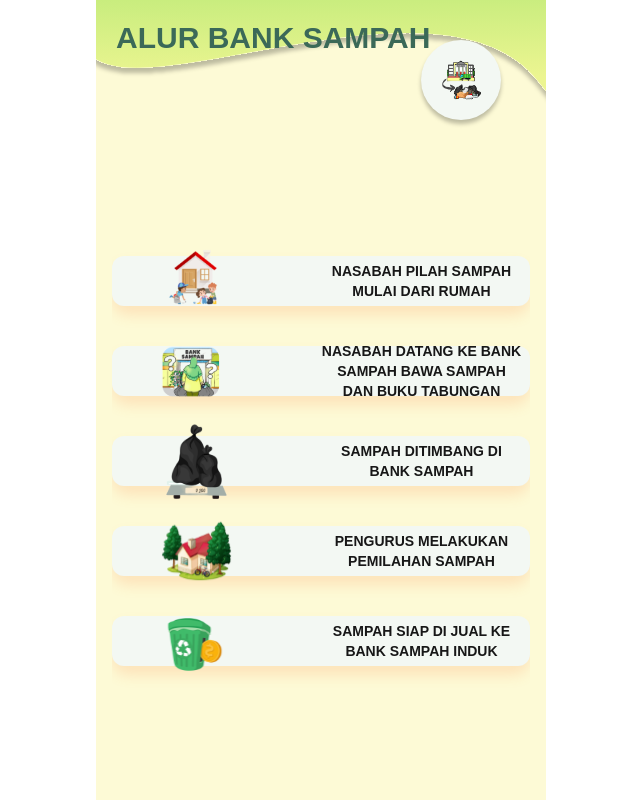
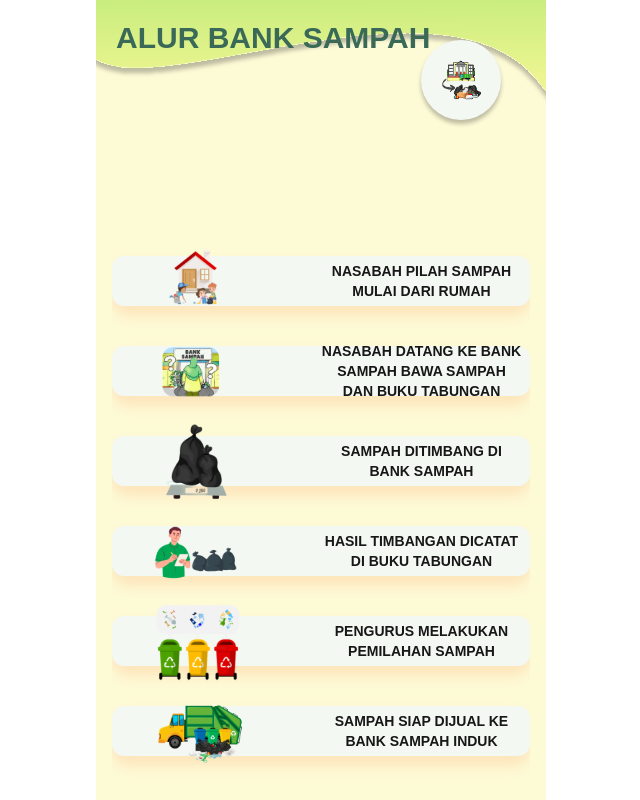
Before and after one commit to raihanrahman90/bank-sampah, a Next.js app: page /alur-bank-sampah in a window 1280 px wide. Shown: the whole page, without its empty margins (319-959 px from the left). Built offline with nearby package versions, Linux system fonts and the light colour scheme.

Commit message:
update image

```diff
--- a/src/app/alur-bank-sampah/page.tsx
+++ b/src/app/alur-bank-sampah/page.tsx
@@ -27,14 +27,20 @@ const menu: MenuItem[] = [
     width: 70,
   },
   {
-    title: "pengurus melakukan pemilahan sampah",
-    image: "/images/simpan-di-tempat-kering.svg",
+    title: "hasil timbangan dicatat di buku tabungan",
+    image: "/images/hasil-timbangan-dicatat-di-buku-tabungan.svg",
     height: 50,
     width: 100,
   },
   {
-    title: "sampah siap di jual ke bank sampah induk",
-    image: "/images/setor-ke-bank-sampah.svg",
+    title: "pengurus melakukan pemilahan sampah",
+    image: "/images/pengurus-melakukan-pemilahan-sampah.svg",
+    height: 50,
+    width: 100,
+  }, ,
+  {
+    title: "sampah siap dijual ke bank sampah induk",
+    image: "/images/sampah-siap-dijual-ke-bank-sampah-induk.svg",
     height: 50,
     width: 100,
   },
@@ -43,7 +49,7 @@ const menu: MenuItem[] = [
 export default function AlurBankSampahPage() {
   return (
     <Template title="alur bank sampah" image="/images/alur-bank-sampah.png">
-      <div className="mt-20 h-[80vh] overflow-y-scroll flex flex-col gap-10 pt-10 pb-10">
+      <div className="sm:mt-20 h-[80vh] overflow-y-scroll flex flex-col gap-10 pt-10 pb-10">
         {menu.map((t) => (
           <div
             className="w-full h-[50px] bg-custom-background shadow-[0px_9px_14px_0px_#FF8D4D33] rounded-2xl"
```
